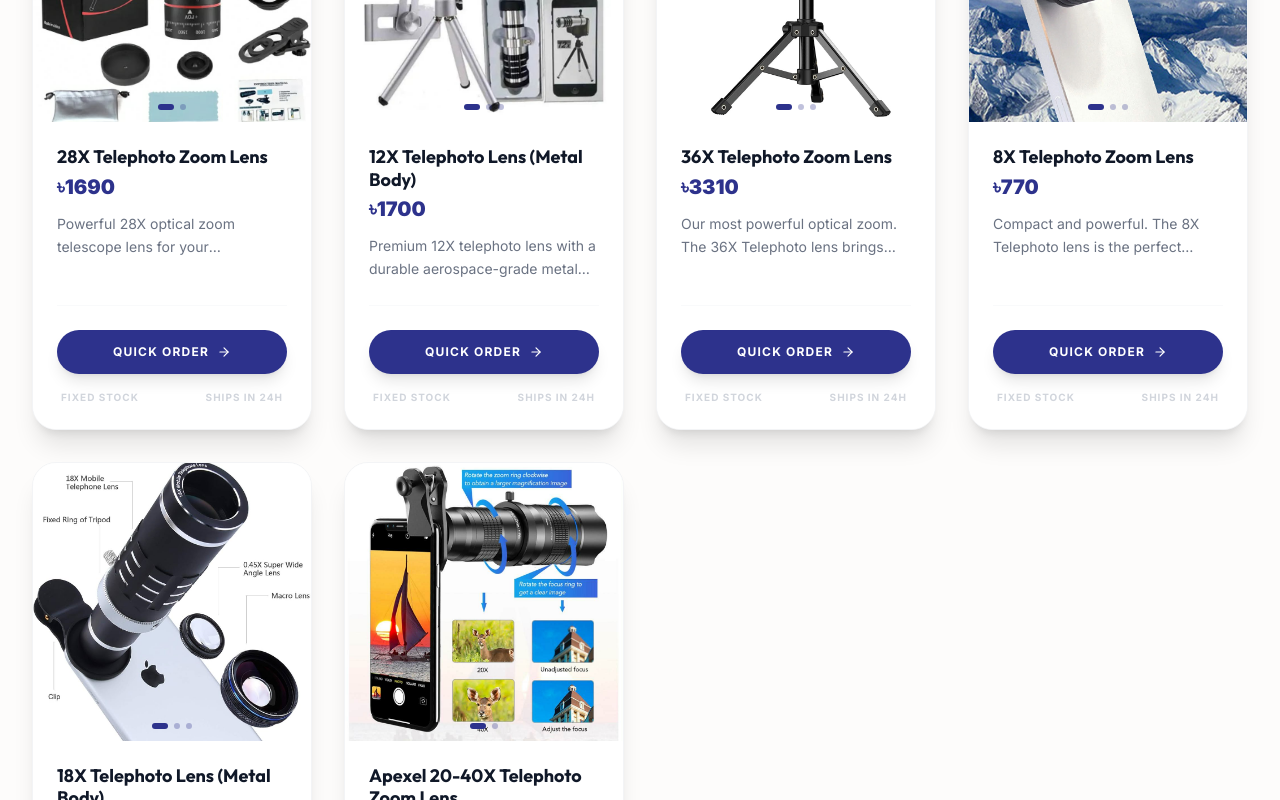
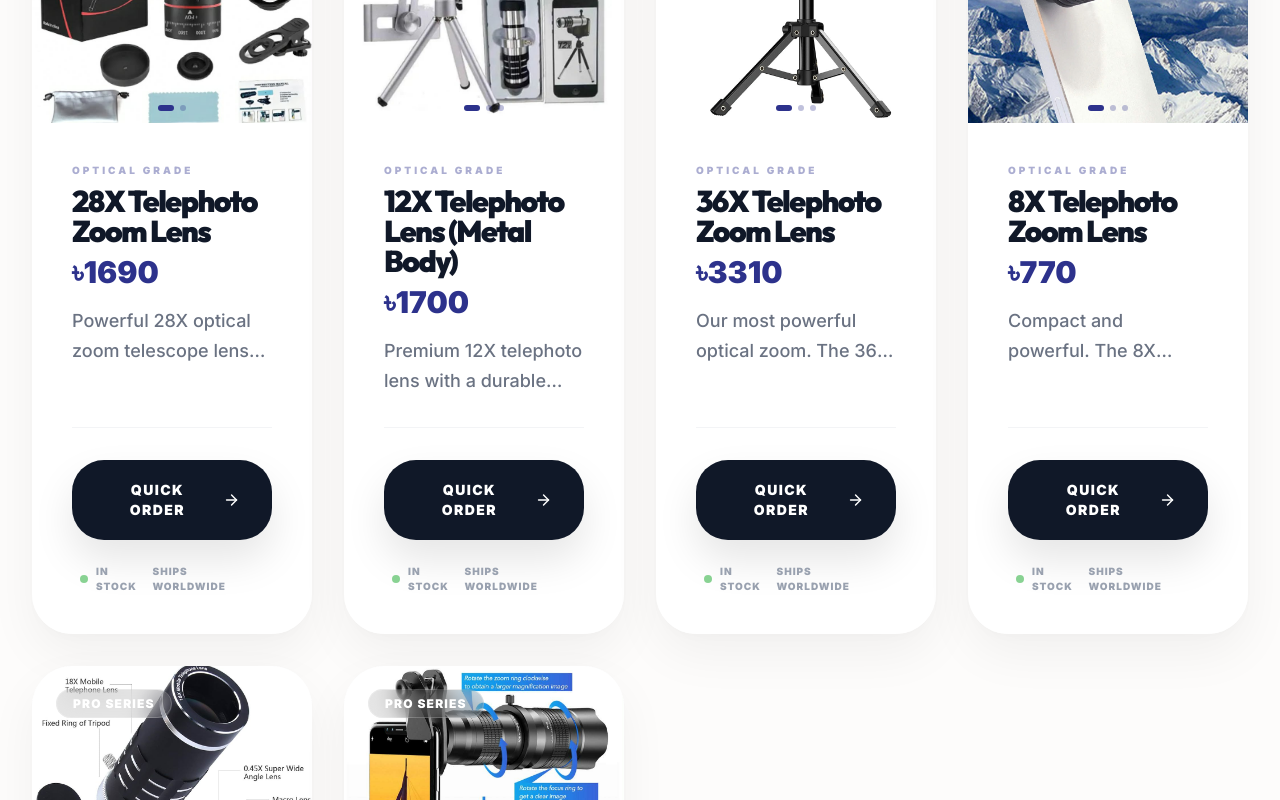
Before and after one commit to MdNoor300/quick_order, a Next.js app: page / in a window 1280 px wide. Shown: the part 2480-3280 px from the top of the page. Built offline with nearby package versions, Linux system fonts and the light colour scheme; no server answers.

Commit message:
some design issue solved

```diff
--- a/src/app/ClientPage.tsx
+++ b/src/app/ClientPage.tsx
@@ -18,69 +18,83 @@ export default function ClientPage({ products }: { products: Product[] }) {
 
   return (
     <>
-      <div className="grid grid-cols-1 sm:grid-cols-2 lg:grid-cols-4 gap-6 sm:gap-8">
+      <div className="grid grid-cols-1 sm:grid-cols-2 md:grid-cols-3 lg:grid-cols-4 gap-8 sm:gap-8 px-4 sm:px-0">
         {products.map((product) => (
           <div
             key={product.id}
-            className="group relative flex flex-col bg-white rounded-3xl overflow-hidden shadow-xl hover:shadow-primary/10 transition-all duration-500 border border-gray-100 hover:-translate-y-2 cursor-pointer"
+            className="group relative flex flex-col bg-white rounded-[2.5rem] overflow-hidden transition-all duration-500 cursor-pointer [perspective:1000px] hover:z-20"
+            style={{
+              boxShadow: '0 20px 50px rgba(0,0,0,0.05), 0 5px 15px rgba(0,0,0,0.02)',
+              transformStyle: 'preserve-3d'
+            }}
             onClick={() => setSelectedProduct(product)}
           >
+            {/* 3D Inner Wrapper */}
+            <div className="flex flex-col flex-grow transition-all duration-700 ease-out group-hover:[transform:rotateX(5deg)_rotateY(-5deg)_translateZ(20px)] group-hover:shadow-[0_45px_100px_rgba(45,50,140,0.15)] h-full">
+
               {/* Image Container with Slider */}
-            <div className="relative aspect-square overflow-hidden bg-gray-50">
+              <div className="relative aspect-[4/5] sm:aspect-square overflow-hidden bg-gray-50 rounded-t-[2.5rem]">
                 <ImageSlider images={product.images} name={product.name} />
 
-              <div className="absolute inset-x-0 bottom-0 h-1/2 bg-gradient-to-t from-black/50 via-transparent to-transparent opacity-0 group-hover:opacity-100 transition-opacity duration-300 pointer-events-none z-10" />
+                <div className="absolute inset-0 bg-gradient-to-t from-primary/20 via-transparent to-transparent opacity-0 group-hover:opacity-100 transition-opacity duration-500" />
 
-              {/* Floating Badge */}
-              <div className="absolute top-4 right-4 translate-y-2 opacity-0 group-hover:translate-y-0 group-hover:opacity-100 transition-all duration-300 z-10">
-                <div className="w-10 h-10 rounded-xl bg-white/90 backdrop-blur-md flex items-center justify-center text-primary shadow-lg hover:bg-primary hover:text-white transition-colors">
-                  <Plus size={20} />
+                {/* 3D Floating Badge */}
+                <div className="absolute top-6 right-6 translate-y-2 opacity-0 group-hover:translate-y-0 group-hover:opacity-100 transition-all duration-500 z-20 [transform:translateZ(40px)]">
+                  <div className="w-14 h-14 rounded-2xl bg-white shadow-[0_15px_30px_rgba(0,0,0,0.1)] flex items-center justify-center text-primary hover:bg-primary hover:text-white transition-colors">
+                    <Plus size={24} strokeWidth={2.5} />
                   </div>
                 </div>
 
-              <div className="absolute bottom-4 left-4 text-white translate-y-2 opacity-0 group-hover:translate-y-0 group-hover:opacity-100 transition-all duration-300 pointer-events-none z-10">
-                <div className="text-[10px] font-bold uppercase tracking-widest mb-0.5 opacity-70">Tuktak Shop</div>
-                <div className="text-lg font-black leading-tight">{product.name}</div>
+                {/* Overlaid Brand Tag */}
+                <div className="absolute top-6 left-6 z-20 [transform:translateZ(30px)]">
+                  <span className="px-4 py-1.5 rounded-full bg-black/10 backdrop-blur-md text-white text-[10px] sm:text-xs font-black uppercase tracking-widest border border-white/20">
+                    Pro Series
+                  </span>
                 </div>
               </div>
 
               {/* Content Container */}
-            <div className="p-6 flex flex-col flex-grow bg-white">
-              <div className="flex-grow space-y-3">
-                <div className="flex flex-col gap-1">
-                  <h3 className="text-lg font-bold text-gray-900 leading-tight">
+              <div className="p-8 sm:p-10 flex flex-col flex-grow bg-white relative z-10 [transform:translateZ(20px)]">
+                <div className="flex-grow space-y-4">
+                  <div className="flex flex-col gap-2">
+                    <div className="text-[10px] font-black uppercase tracking-[0.3em] text-primary/40">Optical Grade</div>
+                    <h3 className="text-2xl sm:text-3xl font-black text-gray-900 tracking-tighter leading-none group-hover:text-primary transition-colors">
                       {product.name}
                     </h3>
-                  <div className="text-xl font-black text-primary">
+                    <div className="text-3xl font-black text-primary">
                       ৳{product.price}
                     </div>
                   </div>
-                <p className="text-gray-500 text-sm leading-relaxed line-clamp-2">
+                  <p className="text-gray-500 text-base sm:text-lg leading-relaxed line-clamp-2 font-medium">
                     {product.description}
                   </p>
                 </div>
 
-              <div className="mt-6 pt-6 border-t border-gray-50">
+                <div className="mt-8 pt-8 border-t border-gray-100">
                   <button
-                  className="w-full px-5 py-3.5 rounded-xl bg-primary text-white text-xs font-bold uppercase tracking-widest hover:bg-primary/90 transition-all flex items-center justify-center gap-2 group/btn shadow-lg hover:shadow-primary/20"
+                    className="w-full px-8 py-5 rounded-2xl bg-gray-900 text-white text-sm font-black uppercase tracking-widest hover:bg-primary transition-all flex items-center justify-center gap-3 group/btn shadow-[0_20px_40px_rgba(0,0,0,0.1)] hover:shadow-primary/30 hover:-translate-y-1"
                     onClick={(e) => {
                       e.stopPropagation();
                       setSelectedProduct(product);
                     }}
                   >
                     Quick Order
-                  <ArrowRight size={14} className="group-hover/btn:translate-x-1 transition-transform" />
+                    <ArrowRight size={18} className="group-hover/btn:translate-x-1 transition-transform" />
                   </button>
-                <div className="mt-4 flex justify-between items-center px-1">
-                  <div className="text-[10px] font-bold uppercase tracking-widest text-gray-300">
-                    Fixed Stock
+
+                  <div className="mt-6 flex justify-between items-center px-2">
+                    <div className="flex items-center gap-2">
+                      <div className="w-2 h-2 rounded-full bg-brand-green animate-pulse" />
+                      <span className="text-[10px] font-black uppercase tracking-widest text-gray-400">In Stock</span>
                     </div>
-                  <div className="text-[10px] font-bold uppercase tracking-widest text-gray-300">
-                    Ships in 24h
+                    <span className="text-[10px] font-black uppercase tracking-widest text-gray-400">Ships Worldwide</span>
                   </div>
                 </div>
               </div>
             </div>
+
+            {/* Shine effect on hover */}
+            <div className="absolute inset-0 bg-gradient-to-tr from-transparent via-white/20 to-transparent -translate-x-full group-hover:translate-x-full transition-transform duration-1000 pointer-events-none z-30" />
           </div>
         ))}
       </div>
```
Lines whose indentation alone changed are shown as unchanged.
